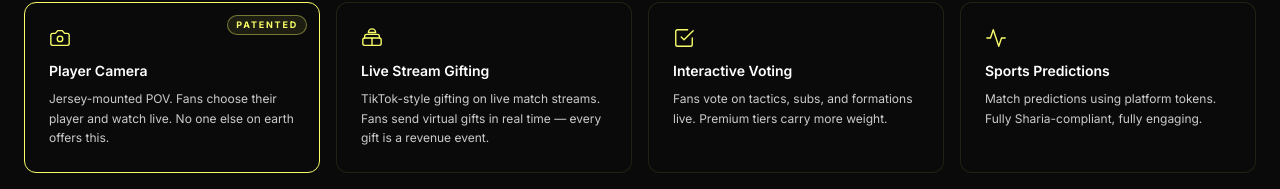
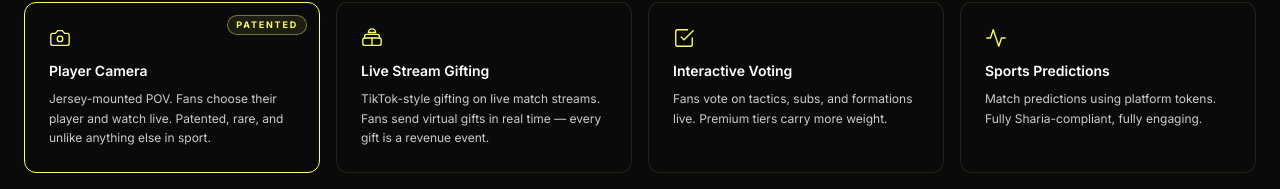
Before and after one commit to bobibcgroup/sportech-landing, a Next.js app: page / in a window 1280 px wide. Shown: the part 4450-4639 px from the top of the page. Built offline with nearby package versions, Linux system fonts and the light colour scheme; no server answers.

Commit message:
fix: remove exclusivity claims on player camera — patented/rare framing

```diff
--- a/src/components/sections/patented-camera.tsx
+++ b/src/components/sections/patented-camera.tsx
@@ -179,7 +179,7 @@ export function PatentedCamera() {
           className="text-center mt-12 max-w-2xl mx-auto"
         >
           <p className="text-body-text leading-relaxed">
-            A tiny camera mounted on the jersey. Fans pick their player and watch the match from inside the pitch … live, no delay. PSG doesn&apos;t have this. Barcelona doesn&apos;t. It&apos;s ours. It&apos;s patented.
+            A tiny camera mounted on the jersey. Fans pick their player and watch the match from inside the pitch … live, no delay. Patented technology. Extraordinarily rare. Built by us.
           </p>
           <p className="text-body-text leading-relaxed mt-3">
             Fans pay to access it. Clubs earn a{" "}
--- a/src/components/sections/platform-features.tsx
+++ b/src/components/sections/platform-features.tsx
@@ -5,7 +5,7 @@ import { motion, AnimatePresence } from "framer-motion";
 import { ease, dur, REVEAL_MARGIN } from "@/lib/animation";
 
 const FEATURES = [
-  { patented: true, title: "Player Camera", body: "Jersey-mounted POV. Fans choose their player and watch live. No one else on earth offers this.", icon: <svg width="22" height="22" viewBox="0 0 24 24" fill="none" stroke="currentColor" strokeWidth="1.5" strokeLinecap="round" strokeLinejoin="round"><path d="M14.5 4h-5L7 7H4a2 2 0 0 0-2 2v9a2 2 0 0 0 2 2h16a2 2 0 0 0 2-2V9a2 2 0 0 0-2-2h-3l-2.5-3z"/><circle cx="12" cy="13" r="3"/></svg> },
+  { patented: true, title: "Player Camera", body: "Jersey-mounted POV. Fans choose their player and watch live. Patented, rare, and unlike anything else in sport.", icon: <svg width="22" height="22" viewBox="0 0 24 24" fill="none" stroke="currentColor" strokeWidth="1.5" strokeLinecap="round" strokeLinejoin="round"><path d="M14.5 4h-5L7 7H4a2 2 0 0 0-2 2v9a2 2 0 0 0 2 2h16a2 2 0 0 0 2-2V9a2 2 0 0 0-2-2h-3l-2.5-3z"/><circle cx="12" cy="13" r="3"/></svg> },
   { title: "Live Stream Gifting", body: "TikTok-style gifting on live match streams. Fans send virtual gifts in real time — every gift is a revenue event.", icon: <svg width="22" height="22" viewBox="0 0 24 24" fill="none" stroke="currentColor" strokeWidth="1.5" strokeLinecap="round" strokeLinejoin="round"><path d="M20 12v-2a2 2 0 0 0-2-2H6a2 2 0 0 0-2 2v2"/><rect x="2" y="12" width="20" height="8" rx="2"/><path d="M12 2a4 4 0 0 1 4 4H8a4 4 0 0 1 4-4z"/><line x1="12" y1="12" x2="12" y2="20"/></svg> },
   { title: "Interactive Voting", body: "Fans vote on tactics, subs, and formations live. Premium tiers carry more weight.", icon: <svg width="22" height="22" viewBox="0 0 24 24" fill="none" stroke="currentColor" strokeWidth="1.5" strokeLinecap="round" strokeLinejoin="round"><path d="M9 11l3 3L22 4"/><path d="M21 12v7a2 2 0 0 1-2 2H5a2 2 0 0 1-2-2V5a2 2 0 0 1 2-2h11"/></svg> },
   { title: "Sports Predictions", body: "Match predictions using platform tokens. Fully Sharia-compliant, fully engaging.", icon: <svg width="22" height="22" viewBox="0 0 24 24" fill="none" stroke="currentColor" strokeWidth="1.5" strokeLinecap="round" strokeLinejoin="round"><polyline points="22 12 18 12 15 21 9 3 6 12 2 12"/></svg> },
@@ -45,7 +45,7 @@ function FeatureCard({ feature, index }: { feature: (typeof FEATURES)[0]; index:
             className="absolute -bottom-11 left-0 right-0 z-20 rounded-lg px-3 py-2 text-[11px] text-on-dark"
             style={{ background: "rgba(26,26,26,0.95)", border: "1px solid rgba(250,255,105,0.2)" }}
           >
-            The only patented jersey-mounted player POV camera in existence.
+            A patented jersey-mounted player POV camera — extraordinarily rare, and one of very few of its kind in the world.
           </motion.div>
         )}
       </AnimatePresence>
```
